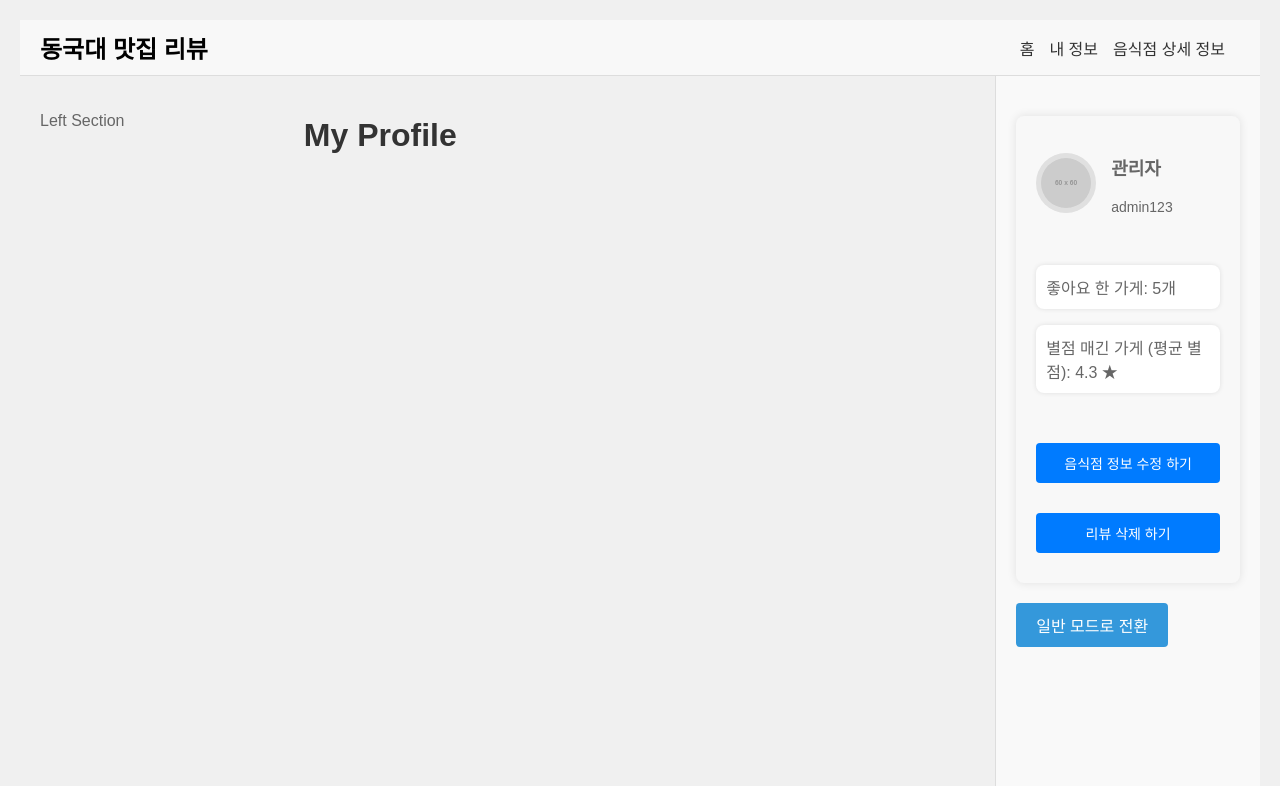
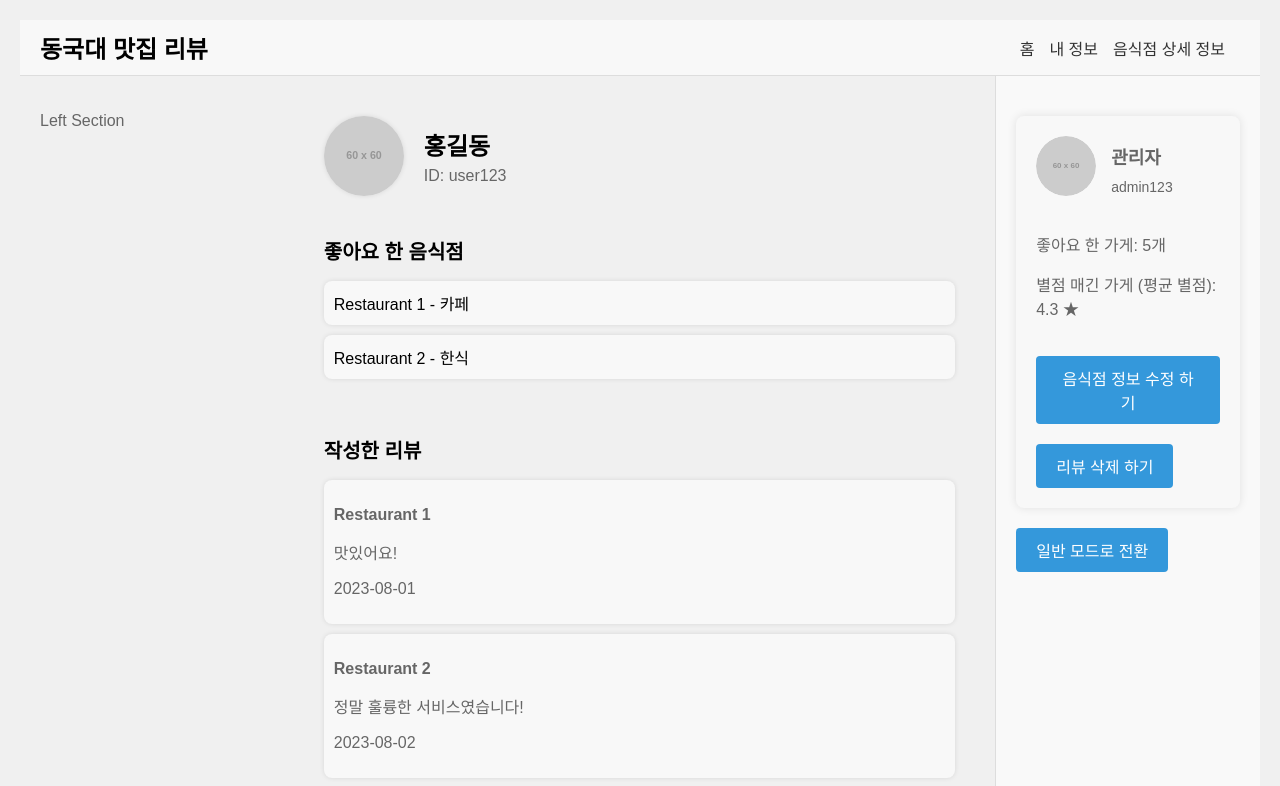
Before and after one commit to eunsol-k/donggukReview, a React (Vite) app in the folder Front/: page /profile in a window 1280 px wide. Shown: the top 786 px of the page. Built offline with nearby package versions, Linux system fonts and the light colour scheme.

Commit message:
Refactor Sidebar component and CSS for profile image handling

```diff
--- a/Front/src/components/Sidebar.css
+++ b/Front/src/components/Sidebar.css
@@ -1,3 +1,4 @@
+/* Sidebar 관련 CSS */
 .sidebar {
   background-color: #f8f8f8;
   padding: 20px;
@@ -6,81 +7,47 @@
   display: flex;
   flex-direction: column;
   align-items: flex-start;
-  margin-top: 20px; /* 헤더와의 간격을 위해 상단 마진 추가 */
+  margin-top: 20px;
 }
 
-.profile-section {
+.sidebar .profile-section {
   display: flex;
   align-items: center;
   margin-bottom: 20px;
 }
 
-.profile-pic {
+.sidebar .sidebar-profile-pic { /* profile-pic 클래스 대신 고유한 클래스명 사용 */
   width: 60px;
   height: 60px;
   border-radius: 50%;
-  overflow: hidden; /* 이미지가 컨테이너를 벗어나지 않도록 설정 */
-  margin-right: 15px; /* 이미지와 텍스트 사이에 간격 추가 */
+  margin-right: 15px;
   display: flex;
   align-items: center;
   justify-content: center;
-  background-color: #e0e0e0; /* 이미지가 없는 경우 배경색 */
+  overflow: hidden;
 }
 
-.profile-img {
+.sidebar .sidebar-profile-img { /* profile-img 클래스 대신 고유한 클래스명 사용 */
   width: 100%;
   height: 100%;
-  object-fit: contain; /* 이미지가 잘리지 않고 컨테이너 안에 맞게 표시 */
-  border-radius: 50%; /* 이미지가 컨테이너의 모양에 맞도록 설정 */
+  object-fit: cover;
+  border-radius: 50%;
 }
 
-.profile-info {
+.sidebar .profile-info {
   display: flex;
   flex-direction: column;
-  justify-content: center; /* 텍스트가 수직으로 가운데 정렬되도록 설정 */
+  justify-content: center;
   text-align: left;
 }
 
-.username {
+.sidebar .username {
   font-size: 18px;
   font-weight: bold;
-  margin-bottom: 5px; /* 이름과 ID 사이의 간격 추가 */
+  margin-bottom: 5px;
 }
 
-.user-id {
+.sidebar .user-id {
   font-size: 14px;
   color: #666;
 }
-
-.user-stats {
-  width: 100%;
-  text-align: left;
-}
-
-.stat-item {
-  background-color: #ffffff;
-  padding: 10px;
-  border-radius: 8px;
-  box-shadow: 0 0 5px rgba(0, 0, 0, 0.1);
-  margin-bottom: 10px;
-}
-
-.admin-actions {
-  margin-top: 20px;
-}
-
-.admin-actions button {
-  width: 100%;
-  padding: 10px;
-  margin-bottom: 10px;
-  font-size: 14px;
-  color: white;
-  background-color: #007bff;
-  border: none;
-  border-radius: 4px;
-  cursor: pointer;
-}
-
-.admin-actions button:hover {
-  background-color: #0056b3;
-}
--- a/Front/src/components/Sidebar.jsx
+++ b/Front/src/components/Sidebar.jsx
@@ -5,8 +5,8 @@ function Sidebar({ username, userId, likedStores, averageRating, isAdmin, onEdit
   return (
     <aside className="sidebar">
       <div className="profile-section">
-        <div className="profile-pic">
-          <img src="https://via.placeholder.com/60" alt="User" className="profile-img" />
+        <div className="sidebar-profile-pic">
+          <img src="https://via.placeholder.com/60" alt="User" className="sidebar-profile-img" />
         </div>
         <div className="profile-info">
           <p className="username">{username}</p>
--- a/Front/src/pages/Profile.css
+++ b/Front/src/pages/Profile.css
@@ -1,35 +1,52 @@
-.mypage-container {
+.profile-page {
   padding: 20px;
-  background-color: #f9f9f9;
+  display: flex;
+  flex-direction: column;
 }
 
-.profile-section {
+.profile-header {
   display: flex;
   align-items: center;
   margin-bottom: 20px;
 }
 
 .profile-img {
-  width: 100px;
-  height: 100px;
+  width: 80px;
+  height: 80px;
   border-radius: 50%;
   margin-right: 20px;
+  object-fit: cover; /* 이미지가 원형을 유지하며 꽉 차게 설정 */
+  box-shadow: 0 0 5px rgba(0, 0, 0, 0.1); /* 이미지에 약간의 그림자 추가 */
 }
 
-.profile-info {
-  flex-grow: 1;
+.profile-info h2 {
+  margin: 0;
+  font-size: 24px;
 }
 
-.activity-section {
-  margin-top: 20px;
+.profile-info p {
+  margin: 5px 0 0;
+  color: #666;
 }
 
-.activity-section ul {
-  list-style: none;
+.profile-section {
+  margin-bottom: 20px;
+}
+
+.profile-section h3 {
+  margin-bottom: 10px;
+  font-size: 20px;
+}
+
+.profile-section ul {
+  list-style-type: none;
   padding: 0;
 }
 
-.activity-section li {
-  padding: 10px 0;
-  border-bottom: 1px solid #ddd;
+.profile-section li {
+  background-color: #f8f8f8;
+  padding: 10px;
+  border-radius: 8px;
+  margin-bottom: 10px;
+  box-shadow: 0 0 5px rgba(0, 0, 0, 0.1);
 }
--- a/Front/src/pages/Profile.jsx
+++ b/Front/src/pages/Profile.jsx
@@ -1,12 +1,58 @@
-import React from 'react';
+import React, { useState, useEffect } from 'react';
+import './Profile.css';
 
-function Profile() {
+function Profile() {  // 컴포넌트 이름을 Profile로 변경
+  const [userInfo, setUserInfo] = useState({
+    username: '홍길동',
+    userId: 'user123',
+    profilePicture: 'https://via.placeholder.com/60',
+  });
+
+  const [likedRestaurants, setLikedRestaurants] = useState([
+    { id: 1, name: 'Restaurant 1', category: '카페' },
+    { id: 2, name: 'Restaurant 2', category: '한식' },
+  ]);
+
+  const [reviews, setReviews] = useState([
+    { id: 1, restaurant: 'Restaurant 1', content: '맛있어요!', date: '2023-08-01' },
+    { id: 2, restaurant: 'Restaurant 2', content: '정말 훌륭한 서비스였습니다!', date: '2023-08-02' },
+  ]);
+
+  useEffect(() => {
+    // 실제로는 API 호출 등을 통해 사용자 정보, 좋아요한 음식점, 리뷰 리스트를 가져옵니다.
+  }, []);
+
   return (
-    <div>
-      <h1>My Profile</h1>
-      {/* 프로필 페이지 내용 추가 */}
+    <div className="profile-page">
+      <div className="profile-header">
+        <img src={userInfo.profilePicture} alt="프로필 사진" className="profile-img" />
+        <div className="profile-info">
+          <h2>{userInfo.username}</h2>
+          <p>ID: {userInfo.userId}</p>
+        </div>
+      </div>
+      <div className="profile-section">
+        <h3>좋아요 한 음식점</h3>
+        <ul>
+          {likedRestaurants.map((restaurant) => (
+            <li key={restaurant.id}>{restaurant.name} - {restaurant.category}</li>
+          ))}
+        </ul>
+      </div>
+      <div className="profile-section">
+        <h3>작성한 리뷰</h3>
+        <ul>
+          {reviews.map((review) => (
+            <li key={review.id}>
+              <p><strong>{review.restaurant}</strong></p>
+              <p>{review.content}</p>
+              <p>{review.date}</p>
+            </li>
+          ))}
+        </ul>
+      </div>
     </div>
   );
 }
 
-export default Profile;
+export default Profile;  // Profile로 이름을 변경하여 내보내기
```
Also changed, not shown: Front/src/App.jsx (line endings or trailing spaces), Front/src/components/Header.css (line endings or trailing spaces), Front/src/components/Header.jsx (line endings or trailing spaces), Front/src/components/RestaurantEditForm.jsx (line endings or trailing spaces), Front/src/pages/Detail.jsx (line endings or trailing spaces).
